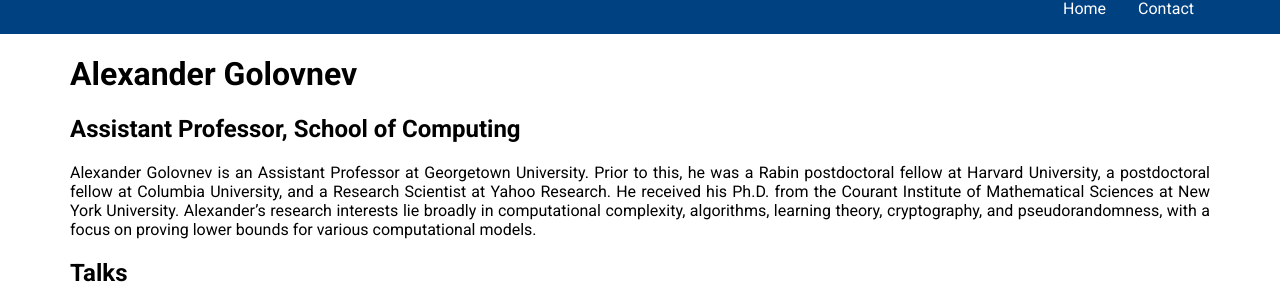
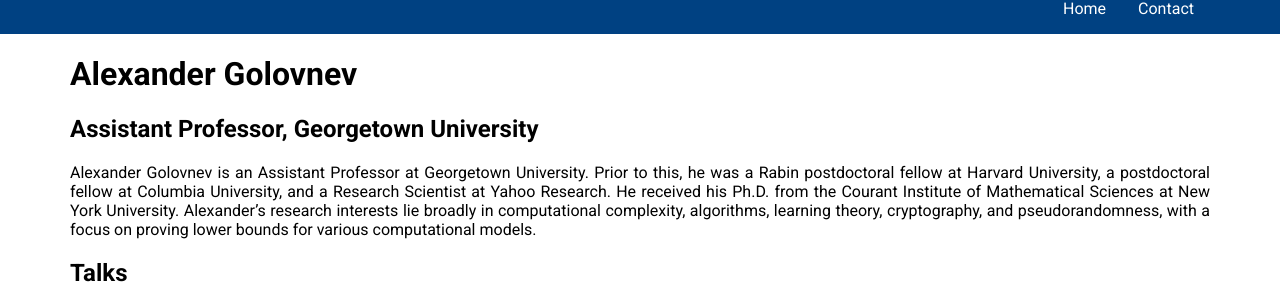
Before and after one commit to nuscstalks/nuscstalks.github.io, a Jekyll site: the page built from _authors/golovnev.md, in a window 1280 px wide. Shown: the part 135-443 px from the top of the page. Built offline with Jekyll 4.4.1, drawn with Linux system fonts in a browser that asks for light colours.

Commit message:
Update golovnev.md

```diff
--- a/_authors/golovnev.md
+++ b/_authors/golovnev.md
@@ -1,6 +1,6 @@
 ---
 short_name: golovnev
 name: Alexander Golovnev
-position: Assistant Professor, School of Computing
+position: Assistant Professor, Georgetown University
 ---
 Alexander Golovnev is an Assistant Professor at Georgetown University. Prior to this, he was a Rabin postdoctoral fellow at Harvard University, a postdoctoral fellow at Columbia University, and a Research Scientist at Yahoo Research. He received his Ph.D. from the Courant Institute of Mathematical Sciences at New York University. Alexander's research interests lie broadly in computational complexity, algorithms, learning theory, cryptography, and pseudorandomness, with a focus on proving lower bounds for various computational models.
```
